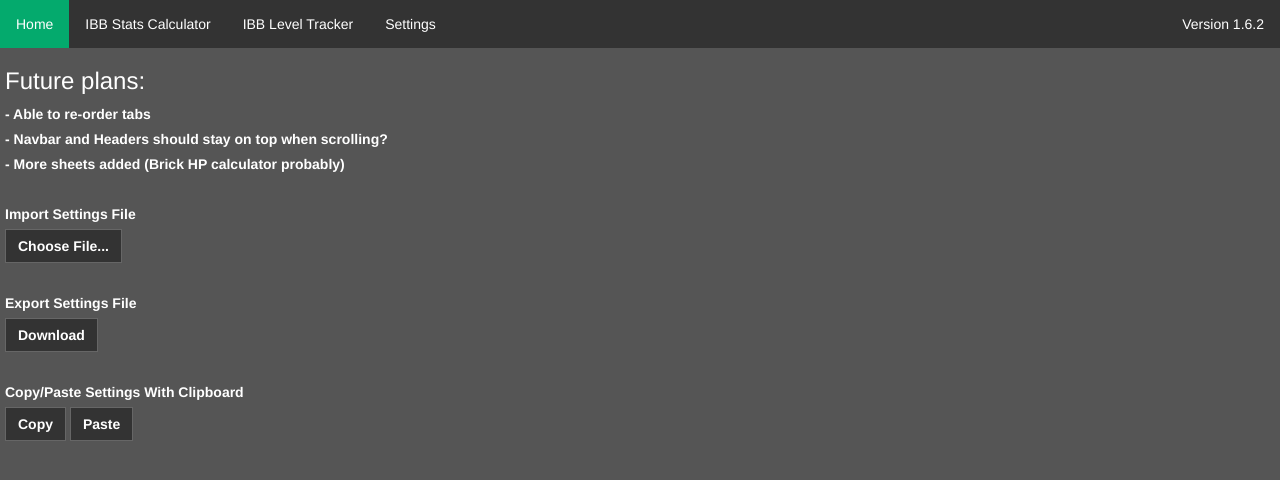
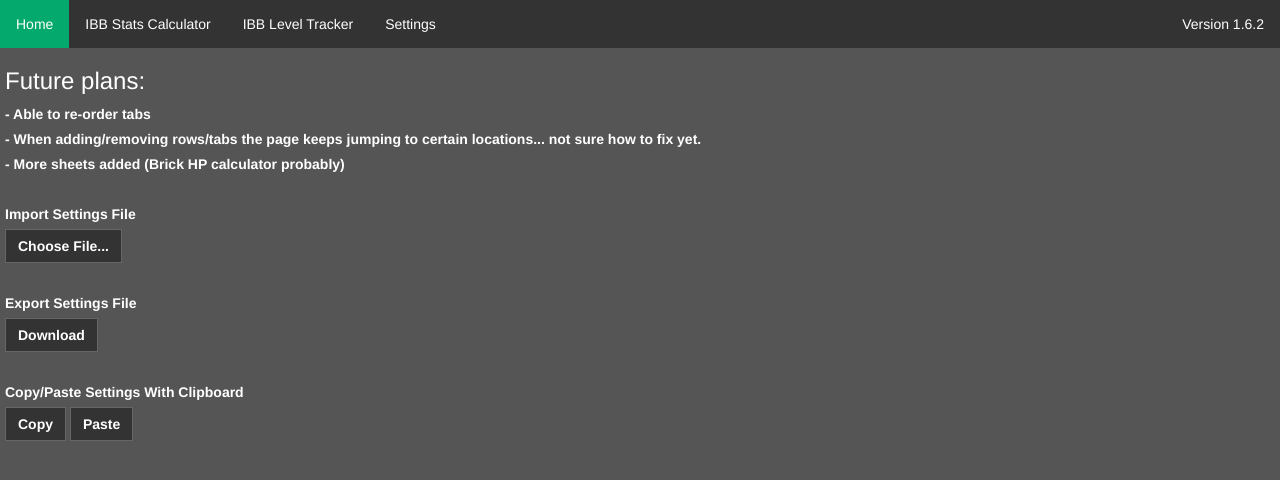
Before and after one commit to Jimmybald1/Jimmybald1.github.io, a plain HTML site: page index.html in a window 1280 px wide. Drawn offline with nearby package versions, Linux system fonts and the light colour scheme.

Commit message:
home page text

```diff
--- a/css/styles.css
+++ b/css/styles.css
@@ -97,3 +97,7 @@ input[type=datetime-local] {
 	background-color: #555;
     border-color: #555;
 }
+
+.hide {
+	display: none;
+}
--- a/css/table.css
+++ b/css/table.css
@@ -20,10 +20,6 @@
 .table-dark>tbody>tr>td, .table-dark>tbody>tr>th, .table-dark>tfoot>tr>td, .table-dark>tfoot>tr>th, .table-dark>thead>tr>td, .table-dark>thead>tr>th {
 	border-color: #444;
 	vertical-align: middle;
-}
-
-.hide {
-	display: none;
 }
 
 .newrow > td > a, .deleterow > a {
--- a/index.html
+++ b/index.html
@@ -39,7 +39,7 @@
 			<h3 style="margin-left: 5px">Future plans:</h3>
 			<label style="margin-left: 5px">- Able to re-order tabs</label>
 			<br>
-			<label style="margin-left: 5px">- Navbar and Headers should stay on top when scrolling?</label>
+			<label style="margin-left: 5px">- When adding/removing rows/tabs the page keeps jumping to certain locations... not sure how to fix yet.</label>
 			<br>
 			<label style="margin-left: 5px; margin-bottom: 20px;">- More sheets added (Brick HP calculator probably)</label>
 		</p>
```
